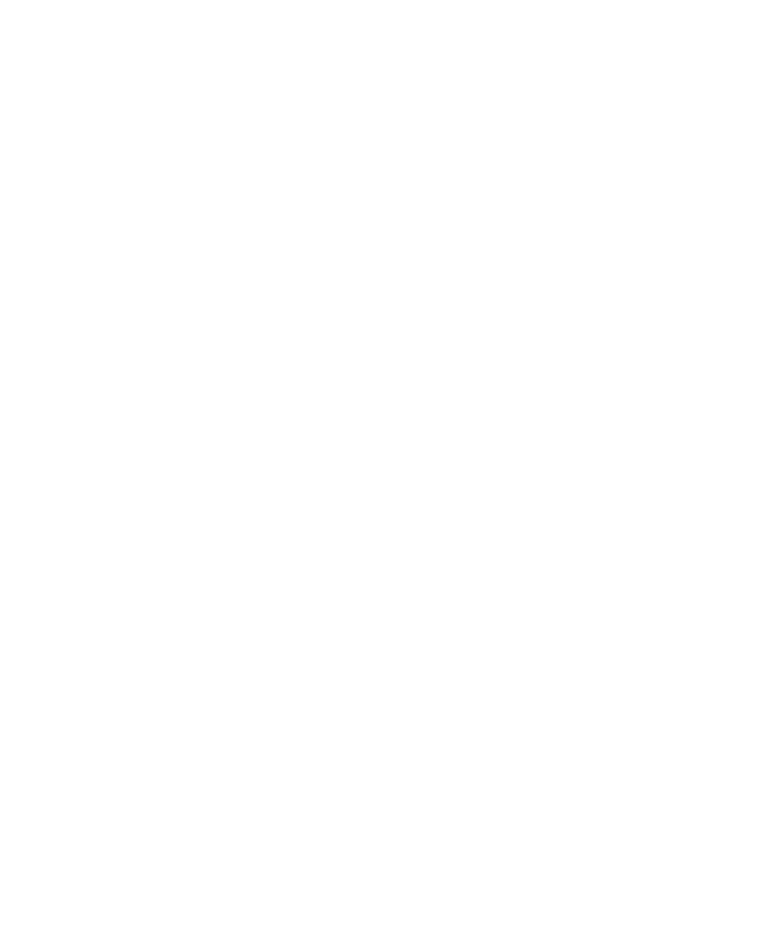
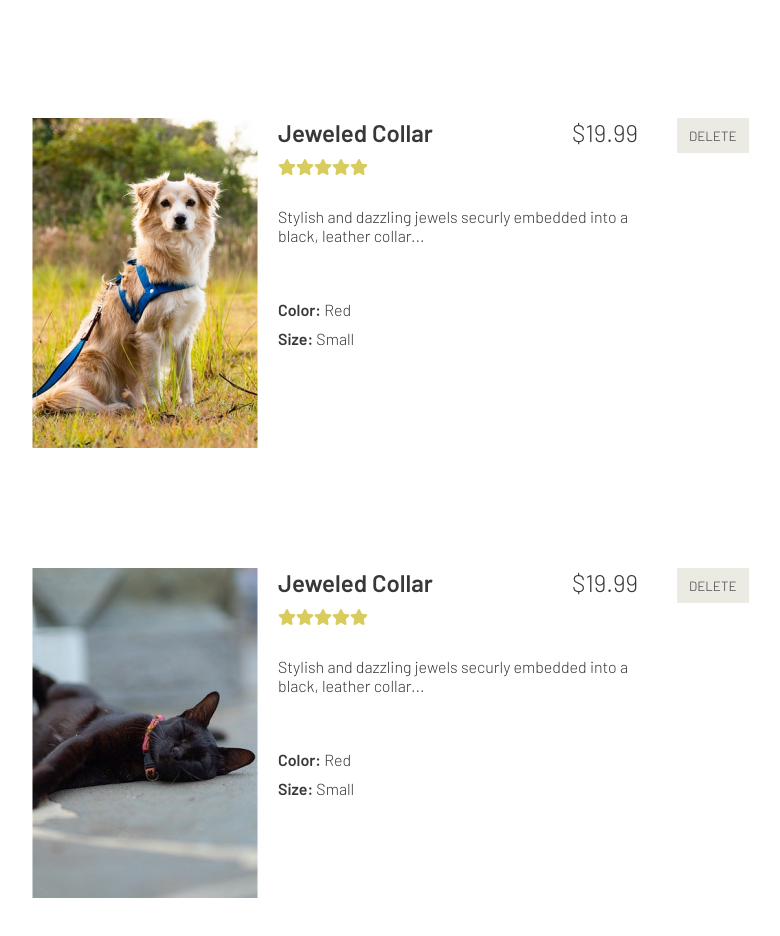
Before and after one commit to e-zou/homework_6, a React (Create React App) app: page /cart in a window 1280 px wide. Shown: the part 590-1526 px from the top of the page, without its empty margins (116-896 px from the left). Before the commit the page ends 800 px from the top, so only its background shows below. Built offline with nearby package versions, Linux system fonts and the light colour scheme.

Commit message:
small bug fixes and shopping cart page done

```diff
--- a/src/components/Cart.js
+++ b/src/components/Cart.js
@@ -32,6 +32,31 @@ function Cart() {
                     </div>
                     <p class="description">Stylish and dazzling jewels securly embedded into a black,
 leather collar...</p>
+                    <p class="detail"><span class="bold">Color: </span> Red</p>
+                    <p class="detail"><span class="bold">Size: </span> Small</p>
+                </div>
+
+              </div>
+              <button class="delete"><p>DELETE</p></button>
+            </div>
+
+            <div class="items-card">
+              <div class="item-info">
+                <img class="item-img" src={item2}/>
+                <div class="item-text">
+                    <div class="title-price">
+                      <h4 class="title">Jeweled Collar </h4>
+                      <h4 class="price">$19.99</h4>
+                    </div>
+                    <div class="stars">
+                      <FontAwesomeIcon color="#D9CC5E" icon={faStar}/>
+                      <FontAwesomeIcon color="#D9CC5E" icon={faStar}/>
+                      <FontAwesomeIcon color="#D9CC5E" icon={faStar}/>
+                      <FontAwesomeIcon color="#D9CC5E" icon={faStar}/>
+                      <FontAwesomeIcon color="#D9CC5E" icon={faStar}/>
+                    </div>
+                    <p class="description">Stylish and dazzling jewels securly embedded into a black,
+leather collar...</p>
                     <p><span class="bold">Color: </span> Red</p>
                     <p><span class="bold">Size: </span> Small</p>
                 </div>
@@ -39,6 +64,34 @@ leather collar...</p>
               </div>
               <button class="delete"><p>DELETE</p></button>
             </div>
+
+            <div class="items-card">
+              <div class="item-info">
+                <img class="item-img" src={item3}/>
+                <div class="item-text">
+                    <div class="title-price">
+                      <h4 class="title">Jeweled Collar </h4>
+                      <h4 class="price">$19.99</h4>
+                    </div>
+                    <div class="stars">
+                      <FontAwesomeIcon color="#D9CC5E" icon={faStar}/>
+                      <FontAwesomeIcon color="#D9CC5E" icon={faStar}/>
+                      <FontAwesomeIcon color="#D9CC5E" icon={faStar}/>
+                      <FontAwesomeIcon color="#D9CC5E" icon={faStar}/>
+                      <FontAwesomeIcon color="#D9CC5E" icon={faStar}/>
+                    </div>
+                    <p class="description">Stylish and dazzling jewels securly embedded into a black,
+leather collar...</p>
+                    <p><span class="bold">Color: </span> Red</p>
+                    <p><span class="bold">Size: </span> Small</p>
+                </div>
+
+              </div>
+              <button class="delete"><p>DELETE</p></button>
+            </div>
+
+
+
           </div>
         </section>
       </body>
--- a/src/components/Home.js
+++ b/src/components/Home.js
@@ -5,6 +5,7 @@ import img1 from '../images/home/item1.png';
 import img2 from '../images/home/item2.png';
 import img3 from '../images/home/item3.png';
 
+import { Link, withRouter } from "react-router-dom";
 
 
 function Home() {
@@ -16,9 +17,9 @@ function Home() {
           <div class="overlay">
               <h1 class="hero-header">Muddy Paws<br/>Adventure</h1>
               <h3 class="hero-tagline">Hand-crafted and ethically-made <br/>custom pet gear</h3>
-              <div class="shop-now-button"><a href="products.html">
+              <div class="shop-now-button"><Link to="/products">
                       <p>SHOP NOW</p>
-                  </a></div>
+                  </Link></div>
           </div>
       </div>
 
--- a/src/components/Navigation.js
+++ b/src/components/Navigation.js
@@ -1,6 +1,5 @@
 import logo from '../images/logo.png';
 import shoppingCart from '../images/shopping-cart.png';
-import React from "react";
 import { Link, withRouter } from "react-router-dom";
 
 function Navigation(props) {
--- a/src/styles/shopping-cart.css
+++ b/src/styles/shopping-cart.css
@@ -21,8 +21,11 @@
     display: flex;
     flex-direction: row;
     justify-content: space-between;
-    border: 1px solid pink;
+    /* border: 1px solid pink; */
     width: 70%;
+    margin-bottom: 80px;
+    /* box-shadow: 0px 5px 8px 0px #ccc; */
+    padding: 20px;
 }
 
 .item-info {
@@ -43,6 +46,10 @@
     /* align-items: flex-end; */
     padding-right: 20px;
     padding-left: 20px;
+}
+
+.detail {
+    self-align: flex-end;
 }
 
 .title-price {
```
